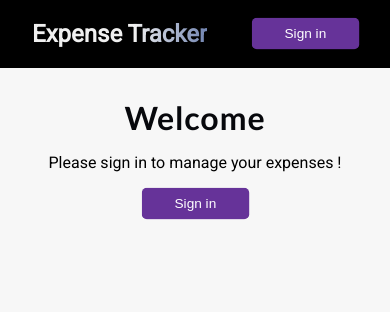
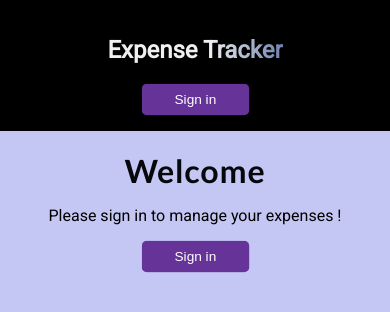
Before and after one commit to Anushkag031/expense-trackerr-nextjs, a Next.js app: page / in a window 390 px wide. Shown: the top 312 px of the page. Built offline with nearby package versions, Linux system fonts and the light colour scheme; no server answers.

Commit message:
style: Update container margin and alignment in globals.css

```diff
--- a/app/globals.css
+++ b/app/globals.css
@@ -91,11 +91,11 @@ body {
 }
 
 .container {
-  margin: 30px auto;
+  margin: 30px auto 30px 120px;
   width: 350px;
   display: flex;
   flex-direction: column;
-  align-items: center;
+  align-items: 20% center;
   justify-content: center;
   animation: slideIn 0.5s ease-in-out;
 }
@@ -241,6 +241,12 @@ input[type='number'] {
   padding: 10px;
   width: 100%;
   font-family:'Trebuchet MS', 'Lucida Sans Unicode', 'Lucida Grande', 'Lucida Sans', Arial, sans-serif;
+  animation: inputFadeIn 1s ease-in;
+}
+
+@keyframes inputFadeIn {
+  from { opacity: 0; }
+  to { opacity: 1; }
 }
 
 .btn {
@@ -256,6 +262,7 @@ input[type='number'] {
   width: 100%;
   transition: all 0.3s ease-in-out;
   font-family:'Trebuchet MS', 'Lucida Sans Unicode', 'Lucida Grande', 'Lucida Sans', Arial, sans-serif;
+  animation: btnFadeIn 1s ease-in;
 }
 
 .btn:hover {
@@ -287,6 +294,12 @@ input[type='number'] {
   position: relative;
   padding: 10px;
   margin: 10px 0;
+  animation: fadeIn 1s ease-in;
+}
+
+@keyframes fadeIn {
+  from { opacity: 0; }
+  to { opacity: 1; }
 }
 
 .list li.plus {
@@ -311,10 +324,18 @@ input[type='number'] {
   transform: translate(-100%, -50%);
   opacity: 0;
   transition: opacity 0.3s ease;
+  animation: pulse 1s infinite;
+}
+
+@keyframes pulse {
+  0% { transform: translate(-100%, -50%) scale(1); }
+  50% { transform: translate(-100%, -50%) scale(1.1); }
+  100% { transform: translate(-100%, -50%) scale(1); }
 }
 
 .list li:hover .delete-btn {
   opacity: 1;
+  transform: translate(0, -50%);
 }
 h2 {
   background: linear-gradient(90deg, #f0f0f0 25%,#576ea4 50%, #f0f0f0 75%);
@@ -331,3 +352,85 @@ h2 {
     background-position: 200% center;
   }
 }
+@keyframes shine {
+  to {
+    background-position: 200% center;
+  }
+}
+
+body {
+  background-image: url('exp.webp');
+  background-position: 10% center; /* Add left padding */
+  background-repeat: no-repeat;
+  animation: bodyBackgroundChange 10s ease-in-out infinite, backgroundScroll 5s linear infinite;
+  transition: background-color 0.5s ease-in-out;
+}
+
+@keyframes backgroundScroll {
+  0% { background-position: 60% center; }
+  100% { background-position: 90% center; }
+}
+
+/* ... rest of your styles ... */
+
+@keyframes bodyBackgroundChange {
+  0% { background-color: #afcaf3; }
+  25% { background-color: #b6b8f3; }
+  50% { background-color: #c5c7f3; }
+  75% { background-color: #b6b8f3; }
+  100% { background-color: #afcaf3; }
+}
+@media screen and (max-width: 600px) {
+  .container {
+    width: 100%;
+    margin: 20px auto;
+  }
+
+  .navbar-container {
+    flex-direction: column;
+    padding: 1rem;
+  }
+
+  .inc-exp-container {
+    flex-direction: column;
+  }
+
+  .inc-exp-container > div:first-of-type {
+    border-right: none;
+    border-bottom: 1px solid #dedede;
+  }
+
+  input[type='text'],
+  input[type='number'] {
+    font-size: 14px;
+  }
+
+  .btn {
+    font-size: 14px;
+  }
+
+  .list li {
+    flex-direction: column;
+    align-items: flex-start;
+  }
+
+  .delete-btn {
+    position: initial;
+    margin-top: 10px;
+  }
+}
+@media screen and (max-width: 961px) {
+  body {
+    background-image: none;
+  }
+
+  .container {
+    display: flex;
+    flex-direction: column-reverse;
+    align-items: center;
+    width: 100%;
+    margin: 20px auto;
+  }
+
+  /* ... rest of your styles ... */
+}
```
Also changed, not shown: app/exp.webp (added).
